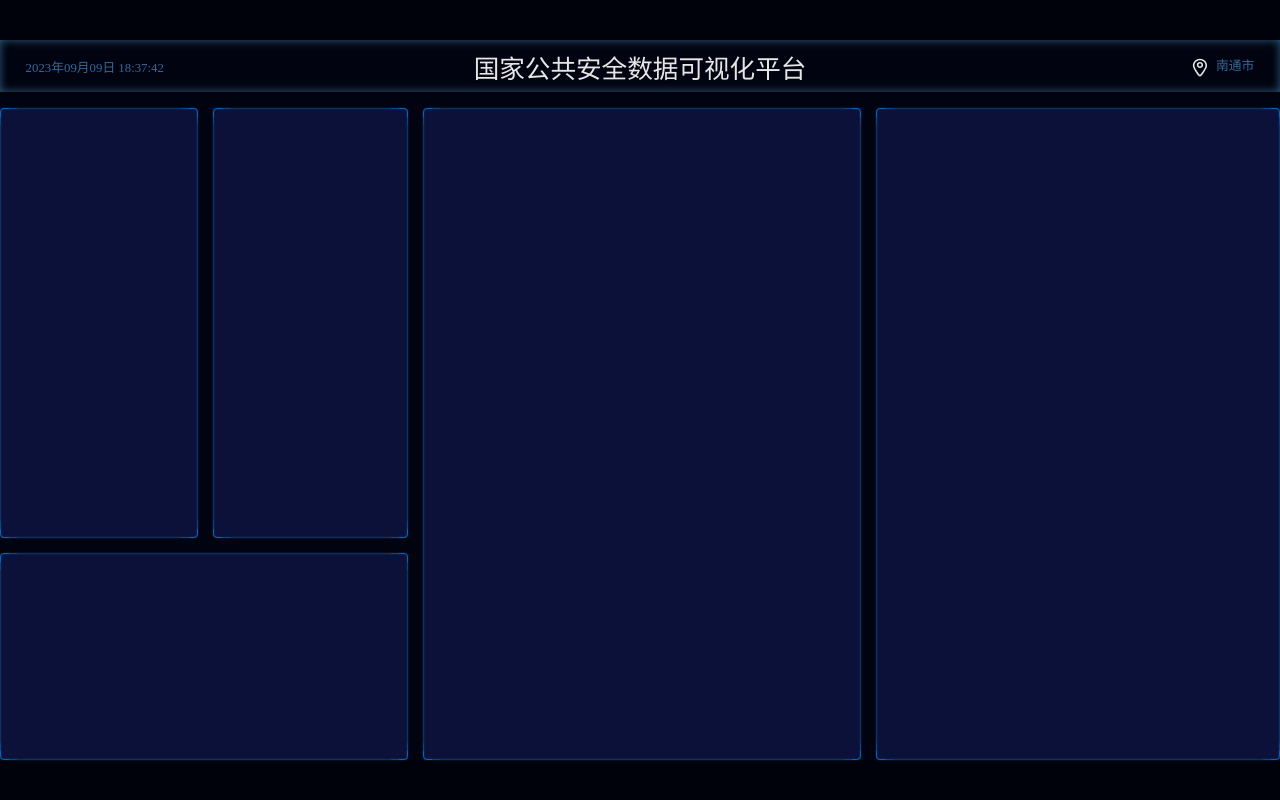
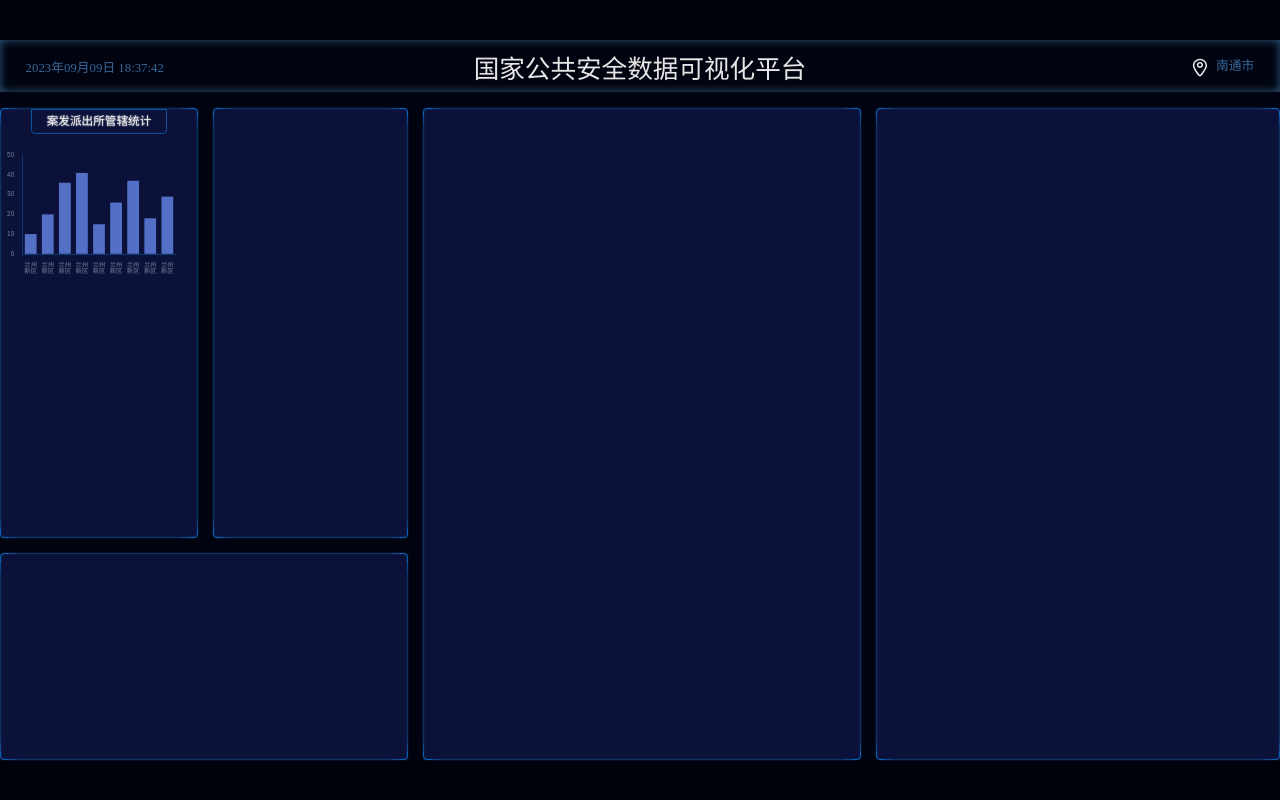
Before and after one commit to Dengky00/big-screen, a React (Vite) app: page / in a window 1280 px wide. Built offline with nearby package versions, Linux system fonts and the light colour scheme.

Commit message:
第一个柱形图

```diff
--- a/index.html
+++ b/index.html
@@ -11,13 +11,15 @@
     const clientWidth = document.documentElement.clientWidth;
     const clientHeight = document.documentElement.clientHeight;
     //计算内容宽高保持16:9
-    const pageWidth =
+    window.pageWidth =
       clientWidth / clientHeight > 16 / 9
         ? clientHeight * (16 / 9)
         : clientWidth;
-    const pageHeight = pageWidth / (16 / 9);
+    const pageHeight = window.pageWidth / (16 / 9);
     //内容像素单位rem,所有先设置根节点字体大小
-    const string = `<style>html{font-size: ${pageWidth / 100}px}</style>`;
+    const string = `<style>html{font-size: ${
+      window.pageWidth / 100
+    }px}</style>`;
     //将style标签写入页面
     document.write(string);
   </script>
@@ -26,7 +28,7 @@
     <div id="root"></div>
 
     <script>
-      root.style.width = pageWidth + "px";
+      root.style.width = window.pageWidth + "px";
       root.style.height = pageHeight + "px";
       root.style.marginTop = (clientHeight - pageHeight) / 2 + "px";
     </script>
--- a/src/index.scss
+++ b/src/index.scss
@@ -80,3 +80,11 @@ body {
   display: flex;
   flex-direction: column;
 }
+h1,
+h2,
+h3,
+h4,
+h5,
+h6 {
+  font-weight: normal;
+}
--- a/src/pages/home.scss
+++ b/src/pages/home.scss
@@ -5,14 +5,14 @@
   display: flex;
   flex-direction: column;
   background: #010310;
+  color: #e6e6e6;
 
   header {
     height: px(99);
     display: grid;
     grid: 1fr/1fr 1fr 1fr;
-    box-shadow:0px 0px 10px fade-out($color: #58b5e7, $amount: 0.5) inset;
-    color: fade-out(#4e93d4,0.3);
-
+    box-shadow: 0px 0px 10px fade-out($color: #58b5e7, $amount: 0.5) inset;
+    color: fade-out(#4e93d4, 0.3);
 
     > .date {
       align-self: center;
@@ -49,6 +49,10 @@
     padding-top: px(30);
 
     > section {
+      text-align: center;
+    }
+
+    > .bordered {
       border: 1px solid #0764bc;
       border-radius: 4px;
       position: relative;
@@ -72,6 +76,27 @@
 
     > .section1 {
       grid-area: box1;
+
+      > .管辖统计 {
+        height: px(315);
+        display: flex;
+        flex-direction: column;
+        align-items: center;
+        h2 {
+          flex-shrink: 0;
+          border: 1px solid #0a5299;
+          border-bottom-left-radius: 4px;
+          border-bottom-right-radius: 4px;
+          font-size: px(22);
+          line-height: px(24);
+          padding: px(10) px(28);
+          text-shadow: 0 0 px(3) white;
+        }
+        .chart {
+          flex: 1;
+          width: 100%;
+        }
+      }
     }
 
     > .section2 {
--- a/src/pages/home.tsx
+++ b/src/pages/home.tsx
@@ -1,6 +1,7 @@
 import "./home.scss";
 import local from "../assets/local.svg";
-import { useEffect, useState } from "react";
+import { useEffect, useRef, useState } from "react";
+import * as echarts from "echarts";
 
 export const Home = () => {
   const [currentTime, setCurrentTime] = useState(new Date());
@@ -22,6 +23,73 @@ export const Home = () => {
     const seconds = ("0" + time.getSeconds()).slice(-2);
     return `${year}年${month}月${date}日 ${hours}:${minutes}:${seconds}`;
   };
+
+  //Echarts数据
+  const divRef = useRef(null);
+  const px = (n: number) => (n / 2420) * (window as any).pageWidth;
+  useEffect(() => {
+    var myChart = echarts.init(divRef.current);
+    myChart.setOption({
+      textStyle: {
+        fontSize: px(12),
+        color: "#79839E",
+      },
+      title: { show: false },
+      legend: { show: false },
+      xAxis: {
+        data: [
+          "兰州新区",
+          "兰州新区",
+          "兰州新区",
+          "兰州新区",
+          "兰州新区",
+          "兰州新区",
+          "兰州新区",
+          "兰州新区",
+          "兰州新区",
+        ],
+        axisTick: { show: false },
+        axisLine: {
+          lineStyle: { color: "#083B70" },
+        },
+        axisLabel: {
+          fontSize: px(12),
+          formatter(val:string) {
+            if (val.length > 2) {
+              const array = val.split("");
+              array.splice(2, 0, "\n");
+              return array.join("");
+            } else {
+              return val;
+            }
+          },
+        },
+      },
+      grid: {
+        x: px(40),
+        y: px(40),
+        x2: px(40),
+        y2: px(40),
+      },
+      yAxis: {
+        splitLine: { show: false },
+        axisLine: {
+          show: true,
+          lineStyle: { color: "#083B70" },
+        },
+        axisLabel: {
+          fontSize: px(12),
+        },
+      },
+      series: [
+        {
+          type: "bar",
+          data: [10, 20, 36, 41, 15, 26, 37, 18, 29],
+        },
+      ],
+    });
+  }, []);
+
   return (
     <div className="home">
       <header>
@@ -33,11 +101,16 @@ export const Home = () => {
         </div>
       </header>
       <main>
-        <section className="section1"></section>
-        <section className="section2"></section>
-        <section className="section3"></section>
-        <section className="section4"></section>
-        <section className="section5"></section>
+        <section className="bordered section1">
+          <div className="管辖统计">
+            <h2>案发派出所管辖统计</h2>
+            <div ref={divRef} className="chart"></div>
+          </div>
+        </section>
+        <section className="bordered section2"></section>
+        <section className="bordered section3"></section>
+        <section className="bordered section4"></section>
+        <section className="bordered section5"></section>
       </main>
     </div>
   );
```
